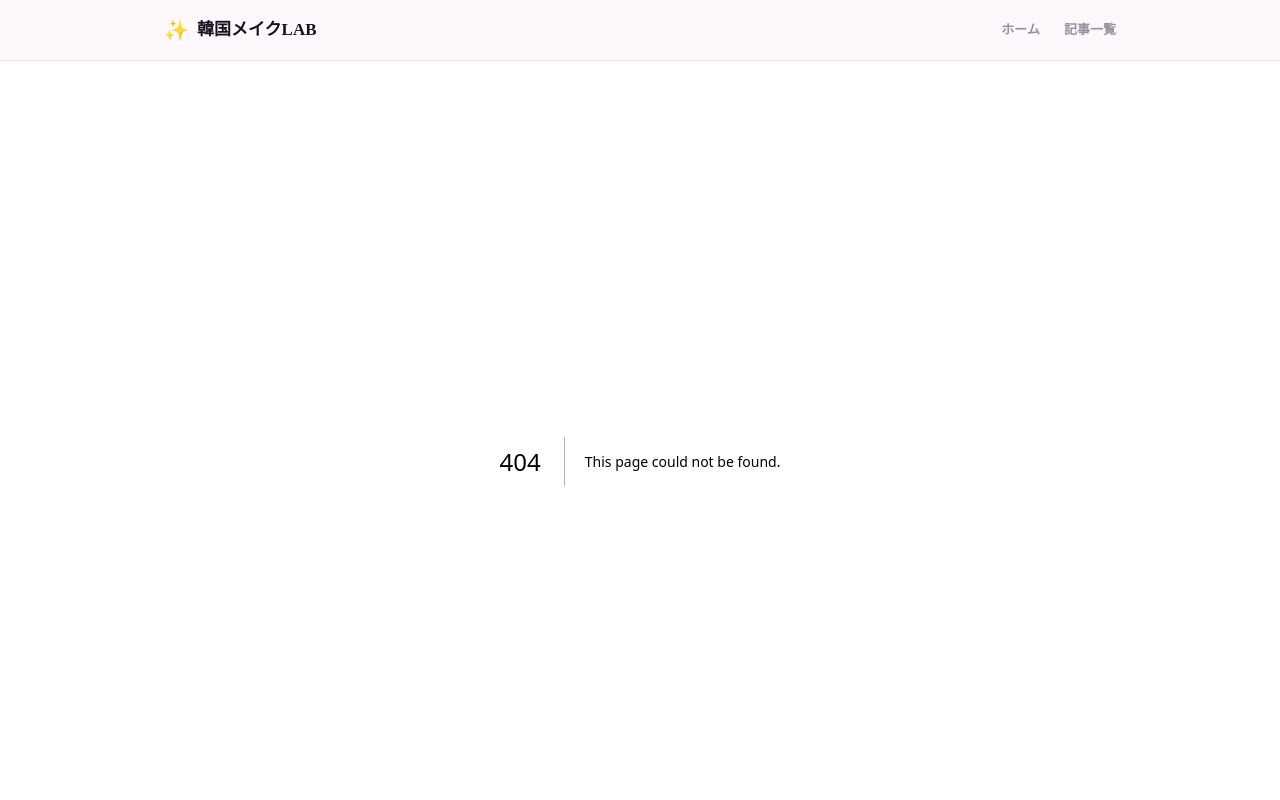
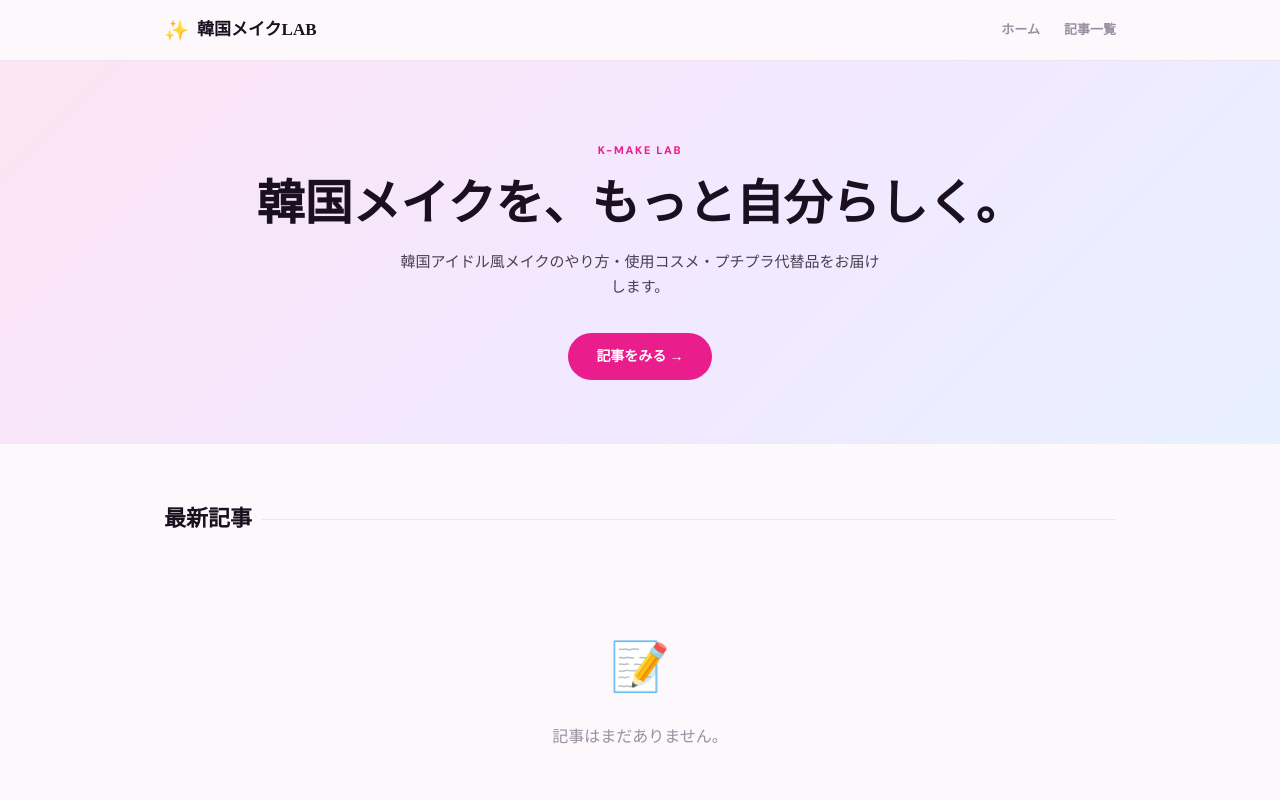
Before and after one commit to okuwabara07-gif/kmake-lab-jp, a Next.js app: page / in a window 1280 px wide. Before the commit this address had no page. Shown: the top 800 px of the page. Built offline with nearby package versions, Linux system fonts and the light colour scheme.

Commit message:
add page.tsx

```diff
--- /dev/null
+++ b/app/page.tsx
@@ -0,0 +1,42 @@
+import Link from 'next/link';
+import { getAllPosts } from '@/lib/posts';
+
+export default function HomePage() {
+  const posts = getAllPosts().slice(0, 9);
+  return (
+    <>
+      <section className="hero">
+        <p className="hero-eyebrow">K-Make Lab</p>
+        <h1 className="hero-title">韓国メイクを、もっと自分らしく。</h1>
+        <p className="hero-sub">韓国アイドル風メイクのやり方・使用コスメ・プチプラ代替品をお届けします。</p>
+        <Link href="/blog" style={{ display: 'inline-block', background: 'var(--pink)', color: '#fff', padding: '12px 28px', borderRadius: '50px', fontWeight: 700, fontSize: 14, textDecoration: 'none' }}>
+          記事をみる →
+        </Link>
+      </section>
+      <div className="container">
+        <section className="section">
+          <h2 className="section-title">最新記事</h2>
+          {posts.length === 0 ? (
+            <div className="empty">
+              <div className="empty-icon">📝</div>
+              <p>記事はまだありません。</p>
+            </div>
+          ) : (
+            <div className="post-grid">
+              {posts.map(post => (
+                <Link key={post.slug} href={`/blog/${post.slug}`} className="post-card">
+                  <div className="post-card-body">
+                    <p className="post-card-genre">{post.genre}</p>
+                    <h3 className="post-card-title">{post.title}</h3>
+                    <p className="post-card-excerpt">{post.excerpt}</p>
+                    <p className="post-card-date">{post.date}</p>
+                  </div>
+                </Link>
+              ))}
+            </div>
+          )}
+        </section>
+      </div>
+    </>
+  );
+}
```
